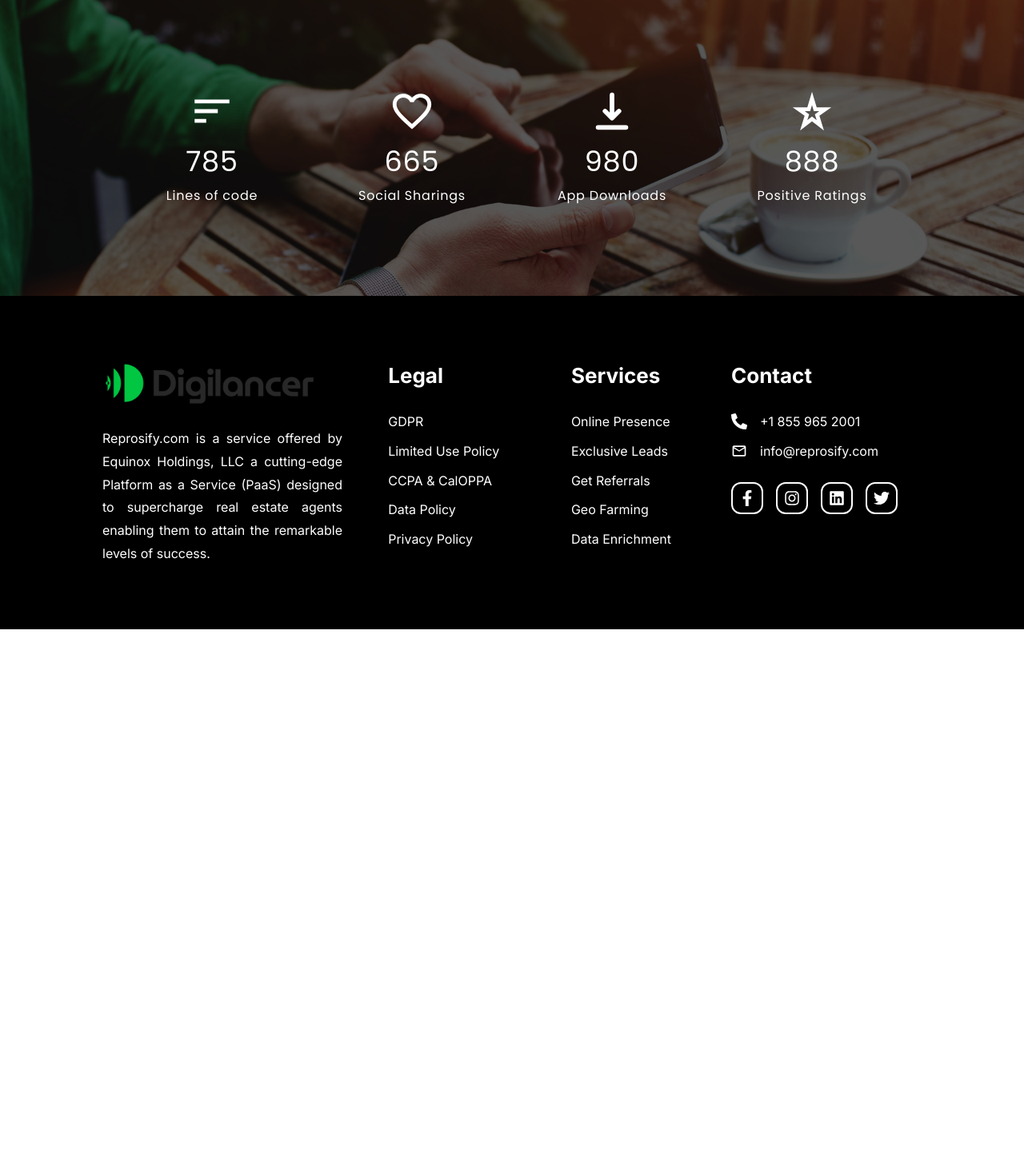
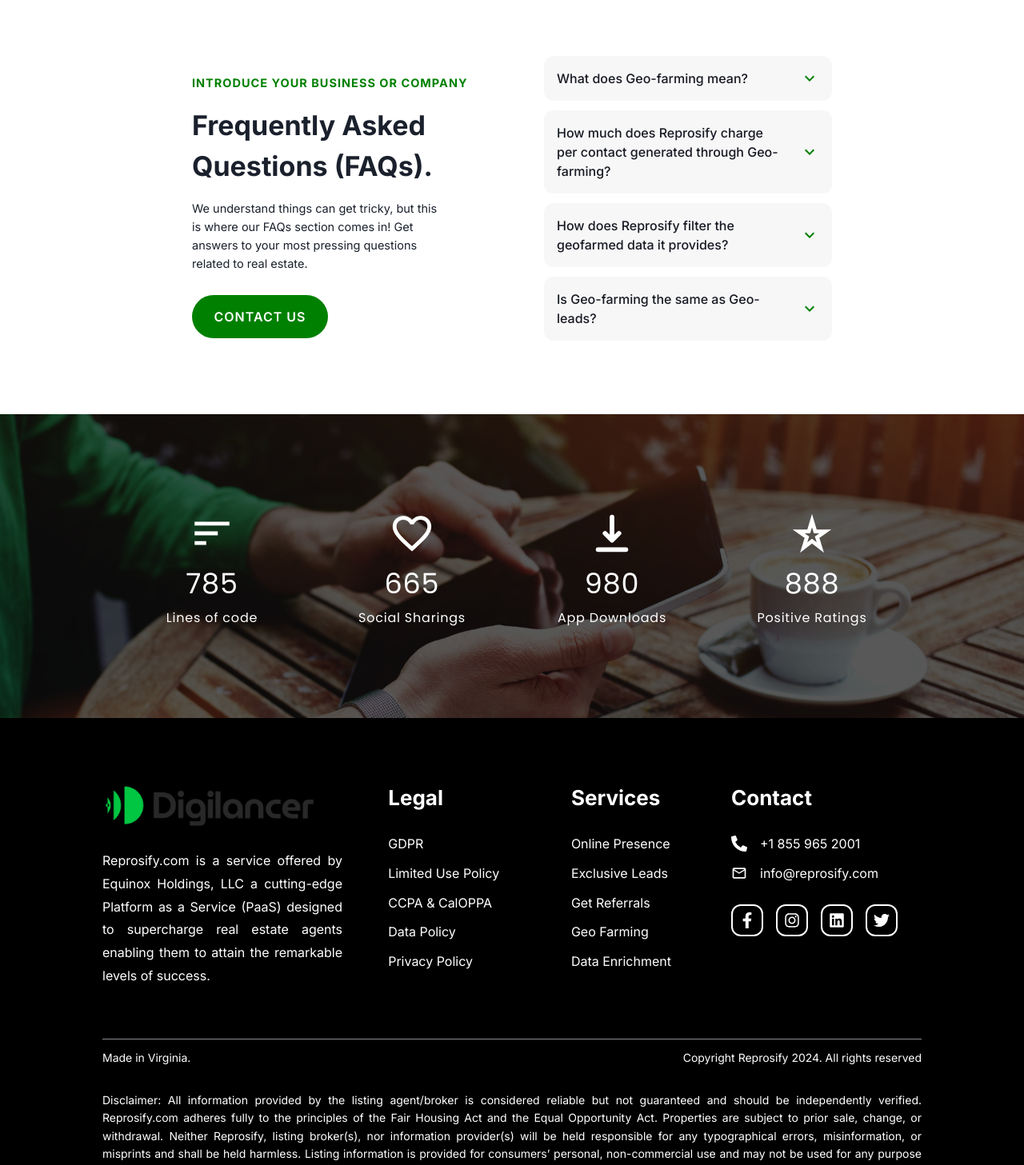
Before and after one commit to Khadija-Awan/digilancer-dev, a Next.js app: page / in a window 1280 px wide. Shown: the part 1520-2977 px from the top of the page at 80% size. Before the commit the page ends 2307 px from the top, so only its background shows below. Built offline with nearby package versions, Linux system fonts and the light colour scheme.

Commit message:
digilancer website creation commit

```diff
--- /dev/null
+++ b/app/components/landingPage/faqs/accordion.tsx
@@ -0,0 +1,36 @@
+"use client";
+import { faqsLinks } from "@/utils/faqs-utils";
+import {
+    Box, Accordion,
+    AccordionItem,
+    AccordionButton,
+    AccordionPanel,
+    AccordionIcon,
+    Text,
+} from "@chakra-ui/react";
+
+export default function FaqsAccordion() {
+    return (
+        <Box width="100%" pl={{ lg: 10 }}>
+            <Accordion allowToggle>
+                {faqsLinks.map((f:any)=>(
+                <AccordionItem key={f.id} border="none" mb={3}>
+                    {({ isExpanded }) => (
+                    <>
+                    <h2>
+                        <AccordionButton bg="#F7F7F7" borderRadius="xl" p={4}>
+                            <Box fontWeight={"medium"} as="span" flex='1' textAlign='left'>
+                                <Text color={isExpanded ? "green" : "gray.900"} _hover={{color: "green"}}> {f.title}</Text>
+                            </Box>
+                            <AccordionIcon ml={6} boxSize={6} color="green"/>
+                        </AccordionButton>
+                    </h2>
+                    <AccordionPanel py={4} fontSize="14.5px" lineHeight={1.6} color="gray.800">{f.content}</AccordionPanel>
+                    </>
+                    )}
+                </AccordionItem>
+                ))}
+            </Accordion>
+        </Box>
+    );
+}
--- /dev/null
+++ b/app/components/landingPage/faqs/content.tsx
@@ -0,0 +1,13 @@
+import NextLink from 'next/link'
+import { Box, Text, Button} from "@chakra-ui/react";
+
+export default function FaqsContent() {
+    return (
+        <Box width="100%" pr={{ lg: 10}} textAlign={{base: "center", lg:"start"}} mb={{base: 12, lg: 0}}>
+            <Text mt={2} mb={4} color="green" letterSpacing={"1px"} fontWeight={"bold"} fontSize="14.5px" textTransform={"uppercase"}>Introduce your business or company</Text>
+                <Text mt={2} mb={{base: 2, md: 1}} fontWeight={"bold"}  fontSize={{base: "28px", md: "34px"}}>Frequently Asked Questions (FAQs).</Text>
+                <Text pl={{md: 6, lg: 0}} pr={{ md: 6, lg: 12}} fontSize="14.5px" lineHeight={1.6} color="gray.800" mt={4}>We understand things can get tricky, but this is where our FAQs section comes in! Get answers to your most pressing questions related to real estate.</Text>
+                <Button mt={7} as={NextLink} letterSpacing={"1px"} href="https://reprosify.com/" bg="green" color="white" _hover={{ bg: "purple"}} fontSize={{base: "14px", md: "16px"}} textTransform={"uppercase"} height={{ base: "45px", md:"54px"}} width="170px" borderRadius={"50px"}>Contact Us</Button>
+        </Box>
+    );
+}
--- /dev/null
+++ b/app/components/landingPage/faqs/index.tsx
@@ -0,0 +1,12 @@
+import { Flex } from "@chakra-ui/react";
+import FaqsContent from "./content";
+import FaqsAccordion from "./accordion";
+
+export default function Faqs() {
+    return (
+       <Flex direction={{base: "column", lg: "row"}} width="100%" bg="white" py={20} alignItems={"center"} px={{base: 10, lg: 16, xl: 60}}>
+        <FaqsContent/>
+        <FaqsAccordion/>
+       </Flex>
+    );
+}
--- /dev/null
+++ b/app/components/landingPage/footer/copyright.tsx
@@ -0,0 +1,22 @@
+import { Box, Text, Divider, Flex } from "@chakra-ui/react";
+
+export default function Copyright() {
+    return (
+        <Box width="100%" mt={16} fontSize="14px">
+            <Divider/>
+
+            <Flex mt={3} mb={8} width="100%" textAlign={{base: "center", md:"start"}} direction={{base: "column", md:"row"}} justifyContent={{ base:"center", md: "space-between"}}>
+                <Text color="white" mb={{base: 3, md:0}}>Made in Virginia.</Text>
+                <Text color="white">Copyright Reprosify 2024. All rights reserved</Text>
+            </Flex>
+
+            <Text textAlign={{base: "center", md: "justify"}} color="white" lineHeight={1.6} mb={6}>Disclaimer: All information provided by the listing agent/broker is considered reliable but not guaranteed and should be independently verified. Reprosify.com adheres fully to the principles of the Fair Housing Act and the Equal Opportunity Act. Properties are subject to prior sale, change, or withdrawal. Neither Reprosify, listing broker(s), nor information provider(s) will be held responsible for any typographical errors, misinformation, or misprints and shall be held harmless. Listing information is provided for consumers’ personal, non-commercial use and may not be used for any purpose other than to identify prospective properties consumers may be interested in purchasing.</Text>
+
+            <Text textAlign={{base: "center", md: "justify"}} color="white" lineHeight={1.6} mb={6}>DMCA Notice: Reprosify is committed to safeguarding intellectual property rights and ensuring a respectful online environment. We expect all visitors and users of our services to uphold the same values. In accordance with the Digital Millennium Copyright Act of 1998 (DMCA), Reprosify takes copyright infringement seriously and will take decisive action against any party that infringes upon Reprosify’s services and/or the Reprosify website (referred to as the “Site”).</Text>
+
+            <Text textAlign={{base: "center", md: "justify"}} color="white" lineHeight={1.6} mb={6}>Trademark Disclaimer: All third-party trademarks (including logos and icons) referenced by Reprosify remain the property of their respective owners. Unless specifically identified as such, Reprosify’s use of third-party trademarks does not indicate any relationship, sponsorship, or endorsement between Reprosify and the owners of these trademarks. Any references by Reprosify to third party trademarks are to identify the corresponding third party goods and/or services and shall be considered nominative fair use under the trademark law.</Text>
+
+            <Text textAlign={{base: "center", md: "justify"}} color="white" lineHeight={1.6} mb={6}>Verification Disclaimer: Always verify agent, brokerage, and user information, especially if accuracy is crucial. Reprosify makes extensive efforts to ensure the accuracy of the information; however, there may be instances where the responses and information generated by Reprosify and its AI could be incomplete, inaccurate, or outdated. Users are encouraged to verify information obtained through Reprosify and should not solely rely on it for critical decisions.</Text>
+        </Box>
+    );
+}
--- a/app/components/landingPage/footer/index.tsx
+++ b/app/components/landingPage/footer/index.tsx
@@ -3,6 +3,7 @@
 import FooterLinksSection from "./linksSection";
 import { footerLegalLinks, footerServicesLinks } from "@/utils/footer-utils";
 import FooterContactSection from "./contactSection";
+import Copyright from "./copyright";
 
 export default function Footer() {
   return (
@@ -24,6 +25,8 @@
         <FooterContactSection/>
         </Box>
       </SimpleGrid>
+
+      <Copyright/>
     </Box>
   );
 }
--- a/app/page.tsx
+++ b/app/page.tsx
@@ -2,12 +2,14 @@
 import Hero from "./components/landingPage/hero";
 import Statistics from "./components/landingPage/statistics";
 import Business from "./components/landingPage/business";
+import Faqs from "./components/landingPage/faqs/index";
 
 export default function Home() {
   return (
     <Box width="100%">
     <Hero/>
     <Business/>
+    <Faqs/>
     <Statistics/>
     </Box>
   );
--- /dev/null
+++ b/utils/faqs-utils.tsx
@@ -0,0 +1,22 @@
+export const faqsLinks = [
+    {
+        id: "faqsLink-1",
+        title: "What does Geo-farming mean?",
+        content: "Geo-farming refers to providing the user with a datapool of contacts based on a precise location. Through this data, you can target your prospecting efforts in your preferred area.",
+    },
+    {
+        id: "faqsLink-2",
+        title: "How much does Reprosify charge per contact generated through Geo-farming?",
+        content: "Reprosify charges you $0.0075/Contact generated through Geo-farming.",
+    },
+    {
+        id: "faqsLink-3",
+        title: "How does Reprosify filter the geofarmed data it provides?",
+        content: "The user selects their state, zip code, city and county. Reprosify provides the user geo-farmed data and contacts filtered based on these four parameters.",
+    },
+    {
+        id: "faqsLink-4",
+        title: "Is Geo-farming the same as Geo-leads?",
+        content: "No, geo-farming is different from geo-leads. Geo-Farming provides you with contacts belonging to a particular location, along with their information such as emails and phone numbers. You can use this information to connect with these contacts and open up new opportunities for lead prospecting.",
+    },
+];
```
Also changed, not shown: app/components/landingPage/faqs.tsx (deleted).
